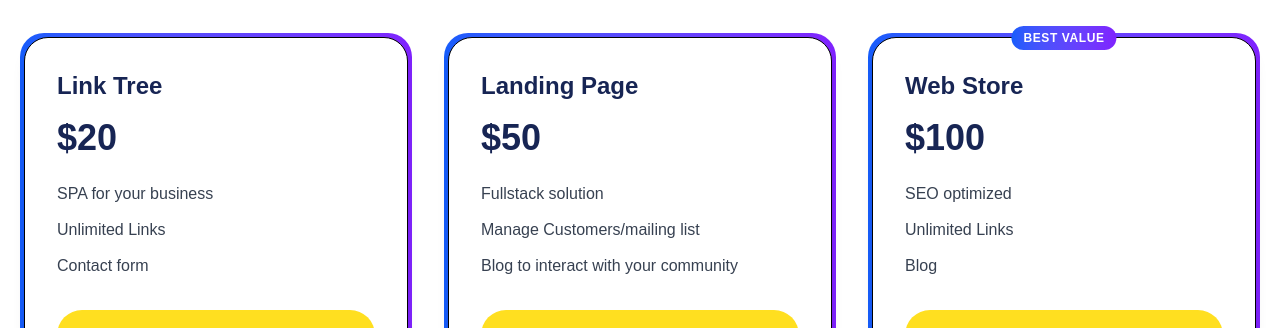
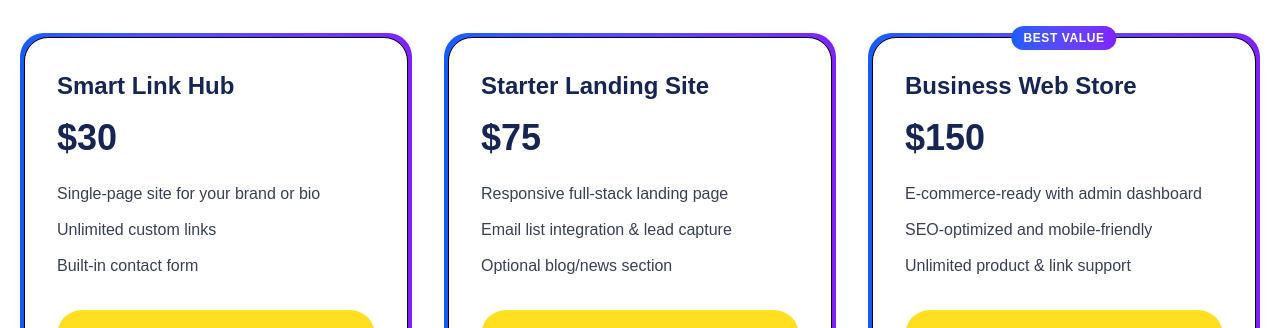
Before and after one commit to tahaListens/tahaListens.github.io, a React (Vite) app: page / in a window 1280 px wide. Shown: the part 2415-2743 px from the top of the page. Built offline with nearby package versions, Linux system fonts and the light colour scheme.

Commit message:
completed tutorial

```diff
--- a/src/App.tsx
+++ b/src/App.tsx
@@ -4,6 +4,7 @@
 import { Services } from "./components/sections/Services";
 import { AboutUs } from "./components/sections/AboutUs";
 import { Pricing } from "./components/sections/Pricing";
+import { CTA } from "./components/sections/CallToAction";
 
 function App() {
   return (
@@ -13,6 +14,7 @@
       <Services />
       <AboutUs />
       <Pricing />
+      <CTA />
     </Layout>
   );
 }
--- a/src/components/cards/Info.tsx
+++ b/src/components/cards/Info.tsx
@@ -13,7 +13,7 @@
       className="p-5 sm:p-6 lg:p-8 rounded-3xl border border-box-border bg-box-bg shadow-lg
                 shadow-box-shadow relative overflow-hidden"
     >
-      <div className="rounded-xl bg-gray dark:bg-gray-950 p-3 text-heading-1 w-max relative  ">
+      <div className="rounded-xl bg-body p-3 text-heading-1 w-max relative  ">
         {" "}
         {children}
       </div>
--- a/src/components/cards/Service.tsx
+++ b/src/components/cards/Service.tsx
@@ -13,7 +13,7 @@
       className="p-5 sm:p-6 lg:p-8 rounded-3xl border border-box-border bg-box-bg shadow-lg
                 shadow-box-shadow relative overflow-hidden"
     >
-      <div className="rounded-xl bg-gray-300 dark:bg-gray-950 p-3  w-max relative">
+      <div className="rounded-xl text-heading-2 bg-body-bg p-3  w-max relative">
         {icon}
       </div>
       <div className="mt-6 space-y-4 relative ">
--- a/src/components/elements/Footer.tsx
+++ b/src/components/elements/Footer.tsx
@@ -1,3 +1,27 @@
+import { Container } from "../shared/Container";
+import logo from "../../assets/icon.svg";
+import { NavItem } from "../shared/NavItem";
+import { navItems } from "./Navbar";
+
 export const Footer = () => {
-    return <></>;
+  return (
+    <footer className="relative pt-20 rounded-t-3xl bg-box-bg ">
+      <Container className="pb-8">
+        <div className="flex flex-col md:flex-row  justify-between items-center">
+          {" "}
+          <div className="flex items-center gap-3 mb-4 md:mb-0">
+            <img src={logo} alt="tahalistens logo" className="w-7 h-7" />
+            <span className="text-lg font-semibold text-heading-1">
+              tahaListens
+            </span>
+          </div>
+          <ul className="flex gap-6 text-heading-1 mr-0">
+            {navItems.map((item, key) => (
+              <NavItem key={key} href={item.href} text={item.text} />
+            ))}
+          </ul>
+        </div>
+      </Container>
+    </footer>
+  );
 };
--- a/src/components/elements/Navbar.tsx
+++ b/src/components/elements/Navbar.tsx
@@ -4,13 +4,14 @@
 import { BtnLink } from "../shared/BtnLink.tsx";
 import { useThemeStore } from "../../store/ThemeStore.ts";
 
-const navItems = [
+export const navItems = [
   // '#' allows to scroll to a section since it is an SPA
   { href: "#", text: "Home" },
   { href: "#services", text: "Services" },
   { href: "#AboutUs", text: "About Us" },
   { href: "#Features", text: "Features" },
-  { href: "#pricing", text: "pricing" },
+  { href: "#pricing", text: "Pricing" },
+  { href: "#cta", text: "Contact" },
 ];
 
 export const Navbar = () => {
--- /dev/null
+++ b/src/components/sections/CallToAction.tsx
@@ -0,0 +1,29 @@
+import { Container } from "../shared/Container";
+import { Paragraph } from "../shared/Paragraph";
+import { Button } from "../shared/Button";
+
+export const CTA = () => {
+  return (
+    <section id="cta" className="pb-20 relative">
+      <Container>
+        <div className="relative rounded-2xl overflow-hidden">
+          <div className="relative z-10 mx-auto text-center max-w-xl md:max-w-2xl py-8 md:py-10 px-6 md:px-8">
+            <h1 className="text-3xl sm:text-4xl md:text-5xl font-bold text-heading-1">
+              Take ownership of{" "}
+              <span className="text-transparent bg-clip-text bg-gradient-to-b from-blue-600 to-violet-600">
+                your digital footprint
+              </span>
+            </h1>
+            <Paragraph className="pt-10 ">
+              Share your vision with us, and let's get you setup with a
+              responsive page.
+            </Paragraph>
+            <div className="mx-auto max-w-md sm:max-w-xl pt-10 text-white">
+              <Button>Get in Touch</Button>
+            </div>
+          </div>
+        </div>
+      </Container>
+    </section>
+  );
+};
--- a/src/components/sections/Pricing.tsx
+++ b/src/components/sections/Pricing.tsx
@@ -38,7 +38,7 @@
                     {plan.price}
                   </p>
                   <ul className="mt-6 flex-1 space-y-3 text-left text-heading-3">
-                    {plan.Features.map((features, keyFeatures) => (
+                    {plan.features.map((features, keyFeatures) => (
                       <li key={keyFeatures} className="flex items-center gap-2">
                         <span>{features} </span>
                       </li>
--- a/src/utils/pricing-plan.ts
+++ b/src/utils/pricing-plan.ts
@@ -1,28 +1,40 @@
 export const pricingPlans = [
   {
-    title: "Link Tree",
-    price: "$20",
-    Features: ["SPA for your business", "Unlimited Links", "Contact form"],
-  },
-  {
-    title: "Landing Page",
-    price: "$50",
-    Features: [
-      "Fullstack solution",
-      "Manage Customers/mailing list",
-      "Blog to interact with your community",
+    title: "Smart Link Hub",
+    price: "$30",
+    features: [
+      "Single-page site for your brand or bio",
+      "Unlimited custom links",
+      "Built-in contact form",
     ],
   },
   {
-    title: "Web Store",
-    price: "$100",
-    Features: ["SEO optimized", "Unlimited Links", "Blog"],
+    title: "Starter Landing Site",
+    price: "$75",
+    features: [
+      "Responsive full-stack landing page",
+      "Email list integration & lead capture",
+      "Optional blog/news section",
+    ],
+  },
+  {
+    title: "Business Web Store",
+    price: "$150",
+    features: [
+      "E-commerce-ready with admin dashboard",
+      "SEO-optimized and mobile-friendly",
+      "Unlimited product & link support",
+    ],
     bestValue: true,
   },
 
   {
-    title: "WordPress",
-    price: "$150",
-    Features: ["SPA for you business", "Unlimited Links", "Responsive"],
+    title: "Custom SaaS Platform",
+    price: "Starting at $1000",
+    features: [
+      "Robust, scalable backend tailored to your business",
+      "Scalable backend & user auth",
+      "Fully responsive & business-ready",
+    ],
   },
 ];
```
